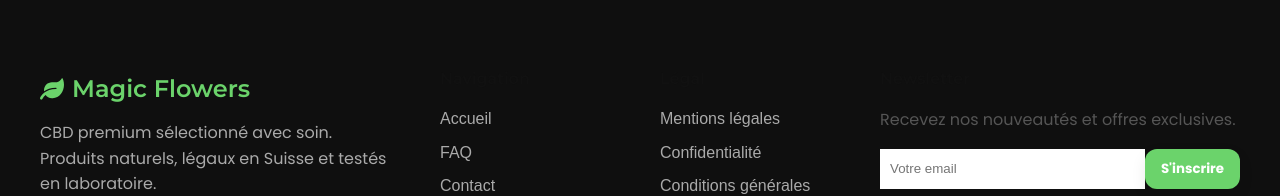
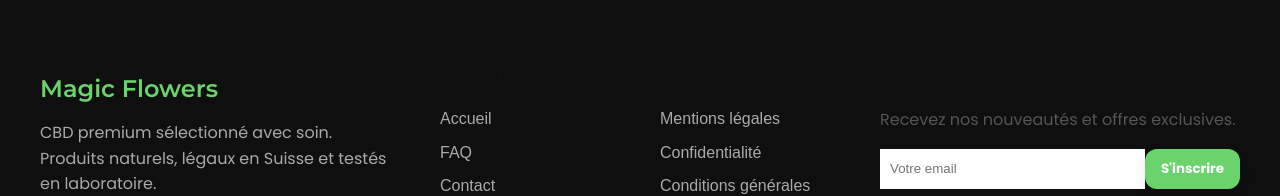
Before and after one commit to LesRhabilleurs/Magic-Flowers, a React (Vite) app: page / in a window 1280 px wide. Shown: the part 2714-2910 px from the top of the page. Built offline with nearby package versions, Linux system fonts and the light colour scheme.

Commit message:
Update Footer.jsx

```diff
--- a/src/components/Footer.jsx
+++ b/src/components/Footer.jsx
@@ -11,7 +11,7 @@ export default function Footer() {
         {/* Logo + description */}
         <div className="footer-brand">
           <h2 className="footer-logo">
-            <FaLeaf /> Magic Flowers
+             Magic Flowers
           </h2>
           <p>
             CBD premium sélectionné avec soin. Produits naturels,
```
